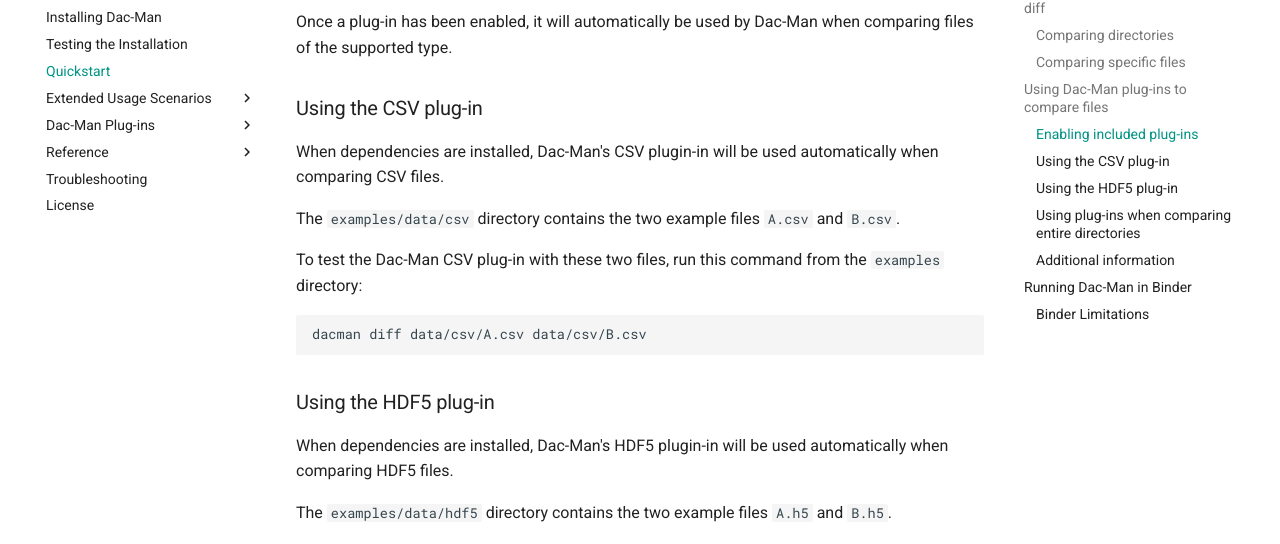
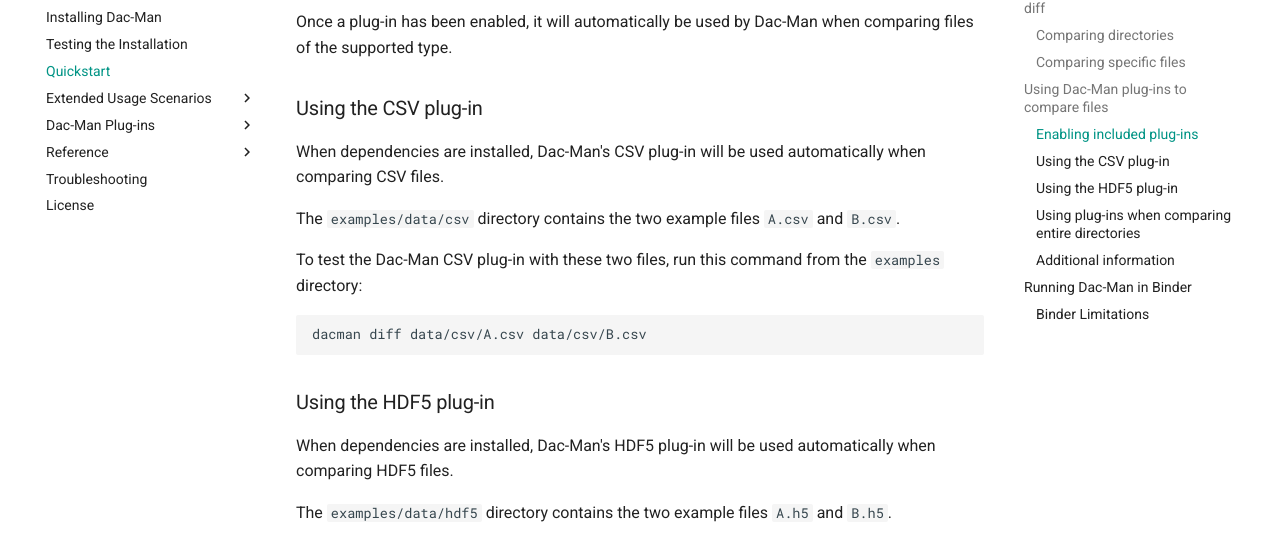
Before and after one commit to deduce-dev/dac-man, an MkDocs documentation site: the page built from docs/quickstart.md, in a window 1280 px wide and 900 px high, scrolled down 1465 px. Shown: the part 118-662 px from the top of the window. Built offline with MkDocs 1.6.1 and Material for MkDocs 9.7.7, drawn with Linux system fonts in a browser that asks for light colours; comment, search, counter and statistics services are not loaded.

Commit message:
Uniformize "plug-in" spelling

```diff
--- a/docs/quickstart.md
+++ b/docs/quickstart.md
@@ -70,7 +70,7 @@
 
 ### Using the CSV plug-in
 
-When dependencies are installed, Dac-Man's CSV plugin-in will be used automatically when comparing CSV files.
+When dependencies are installed, Dac-Man's CSV plug-in will be used automatically when comparing CSV files.
 
 The `examples/data/csv` directory contains the two example files `A.csv` and `B.csv`.
 
@@ -83,7 +83,7 @@
 
 ### Using the HDF5 plug-in
 
-When dependencies are installed, Dac-Man's HDF5 plugin-in will be used automatically when comparing HDF5 files.
+When dependencies are installed, Dac-Man's HDF5 plug-in will be used automatically when comparing HDF5 files.
 
 The `examples/data/hdf5` directory contains the two example files `A.h5` and `B.h5`.
 
```
Also changed, not shown: docs/plugins-docs/extend/json.md (+1 -1 lines), docs/plugins/json/index.md (+5 -5 lines), docs/reference/dacman-api.md (+2 -2 lines), docs/use/plugins.md (+1 -1 lines).
